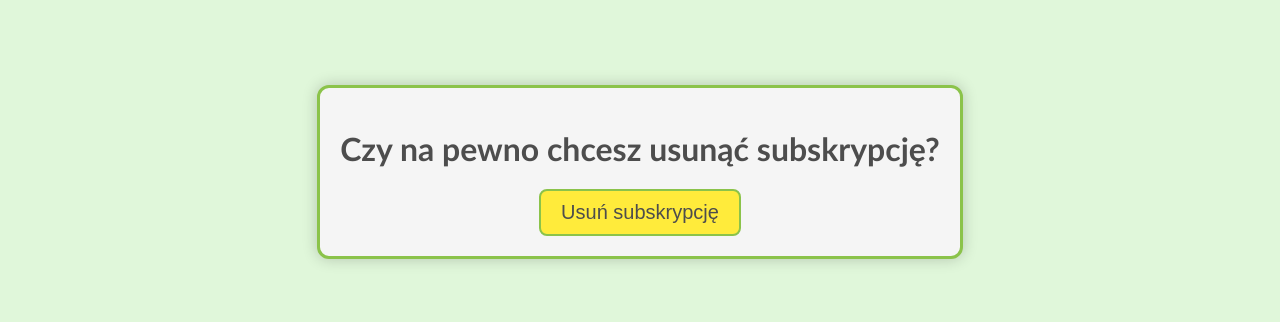
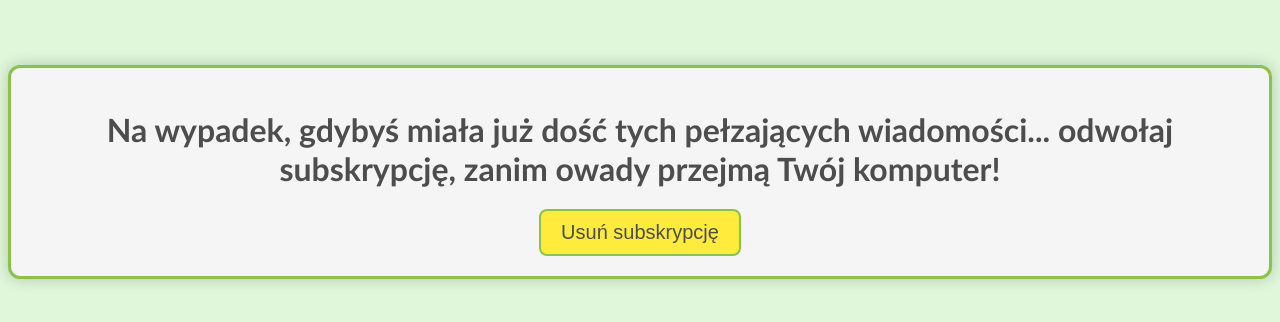
Before and after one commit to skrzat234/owadzi_przycisk, a plain HTML site: page index.html in a window 1280 px wide. Shown: the part 236-558 px from the top of the page. Drawn offline with Linux system fonts and the light colour scheme.

Commit message:
zmiana tekstu przed przyciskiem

```diff
--- a/index.html
+++ b/index.html
@@ -8,7 +8,7 @@
 </head>
 <body>
     <div class="container">
-        <h1>Czy na pewno chcesz usunąć subskrypcję?</h1>
+        <h1>Na wypadek, gdybyś miała już dość tych pełzających wiadomości... odwołaj subskrypcję, zanim owady przejmą Twój komputer!</h1>
         <button onclick="unsubscribe()">Usuń subskrypcję</button>
     </div>
 
```
